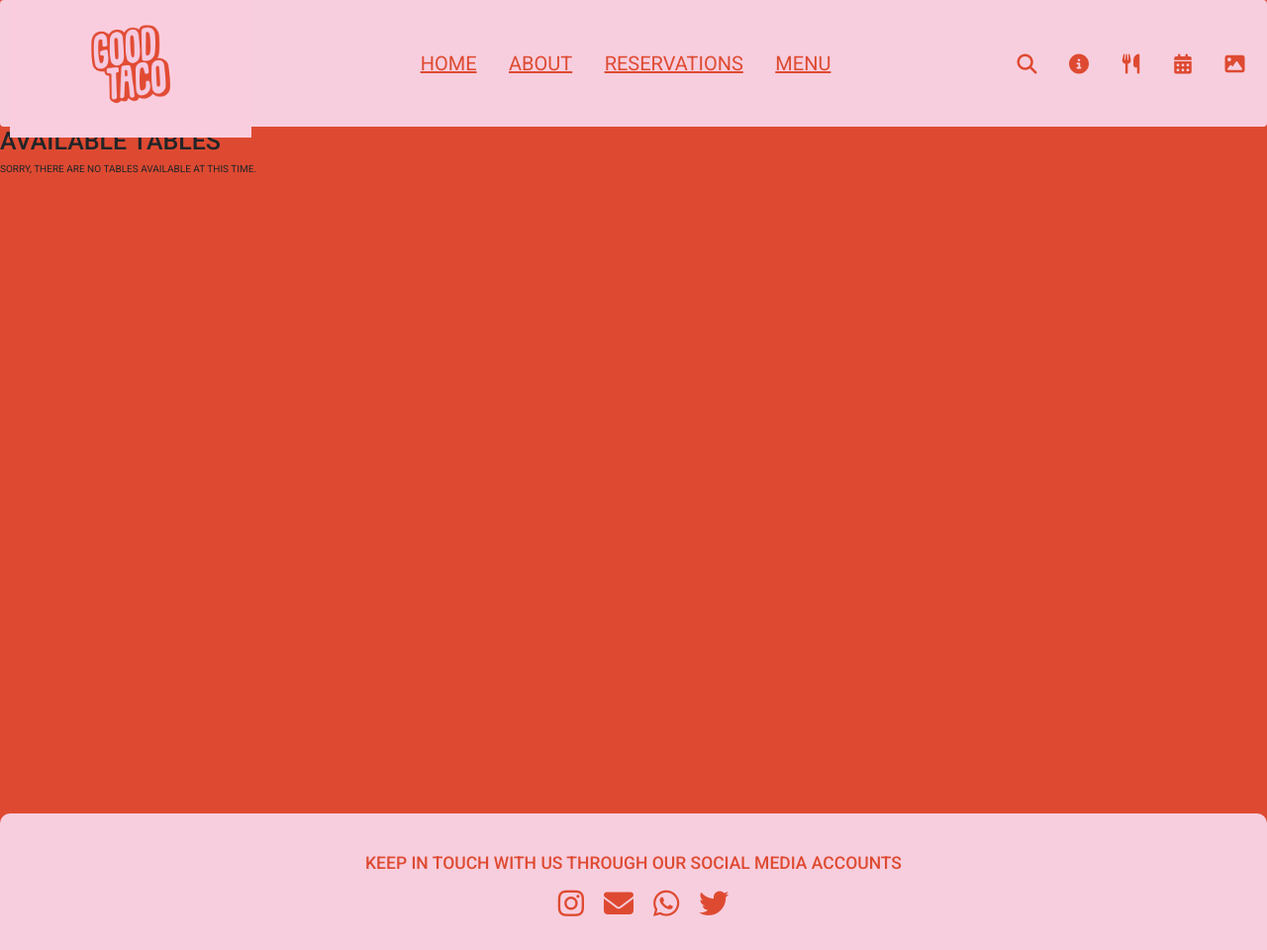
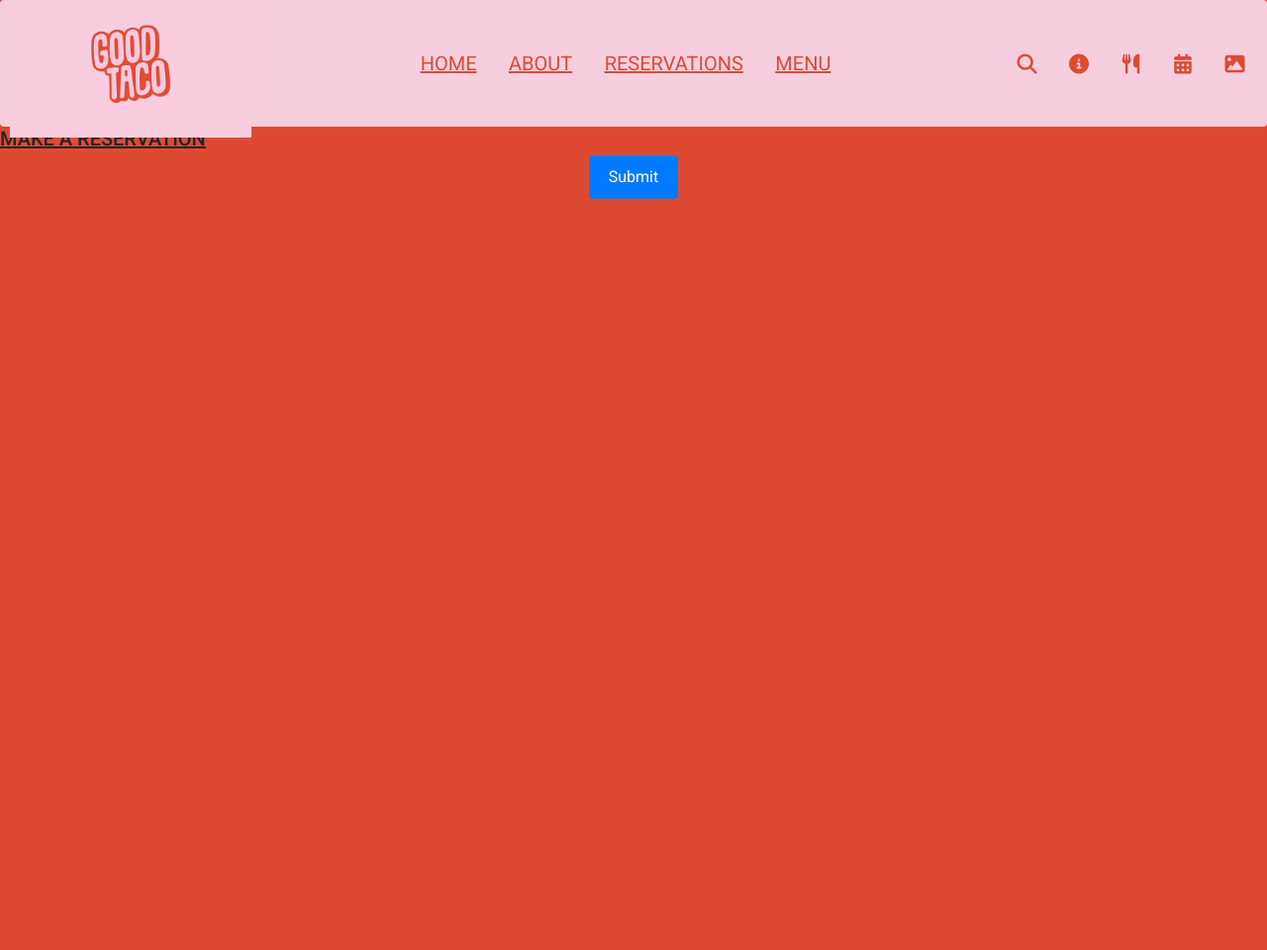
Before and after one commit to E01N/GoodTaco, a Django app: page /reservations/ in a window 1280 px wide. Shown: the whole page at 99% size. After the commit the page ends 201 px from the top, so only its background shows below. Run offline with Django 3.2, Linux system fonts and the light colour scheme; some libraries are stand-ins or nearby versions.

Commit message:
changed reservation app and display to sync better

```diff
--- a/goodtaco/settings.py
+++ b/goodtaco/settings.py
@@ -13,6 +13,7 @@ https://docs.djangoproject.com/en/3.2/ref/settings/
 from pathlib import Path
 
 import os
+
 
 # Build paths inside the project like this: BASE_DIR / 'subdir'.
 BASE_DIR = Path(__file__).resolve().parent.parent
@@ -49,6 +50,7 @@ INSTALLED_APPS = [
     'about',
     'menu',
     'reservations',
+    'crispy_forms',
 ]
 
 MIDDLEWARE = [
@@ -165,3 +167,6 @@ MEDIA_ROOT = os.path.join(BASE_DIR, 'media')
 # https://docs.djangoproject.com/en/3.2/ref/settings/#default-auto-field
 
 DEFAULT_AUTO_FIELD = 'django.db.models.BigAutoField'
+
+
+CRISPY_TEMPLATE_PACK = 'bootstrap4'
--- a/menu/templates/menu.html
+++ b/menu/templates/menu.html
@@ -67,7 +67,7 @@
       </div>
     </aside>
 </main>
-<div href="#" class="menu-btn">
-  <button href="#">BOOK A TABLE</button>
+<div href="{% url 'reservations' %}" class="menu-btn">
+  <button href="{% url 'reservations' %}">BOOK A TABLE</button>
 </div>
 {% endblock %}
--- a/reservations/templates/reservations.html
+++ b/reservations/templates/reservations.html
@@ -1,15 +1,12 @@
 {% extends 'base.html' %}
 {% load static %}
+{% load crispy_forms_tags %}
 
 {% block content %}
-  <h1>Available Tables</h1>
-  {% if tables %}
-    <ul>
-      {% for table in tables %}
-        <li><a href="{% url 'reserve_table' table.id %}">Table {{ table.number }}</a></li>
-      {% endfor %}
-    </ul>
-  {% else %}
-    <p>Sorry, there are no tables available at this time.</p>
-  {% endif %}
+  <h2>Make a Reservation</h2>
+  <form method="post">
+    {% csrf_token %}
+    {{ form|crispy }}
+    <button type="submit" class="btn btn-primary">Submit</button>
+  </form>
 {% endblock %}
--- a/reservations/urls.py
+++ b/reservations/urls.py
@@ -1,10 +1,11 @@
 from django.urls import path
 from . import views
-
+from .views import make_reservation, cancel_reservation
+from .views import ReservationsView
 
 urlpatterns = [
     path('', views.reservations, name='reservations'),
-    path('', views.reserve_table, name='reserve_table'),
-    path('<int:table_id>/', views.confirm_reservation, name='confirm_reservation'),
-    path('table/<int:table_id>/reserve/', views.reserve_table, name='reserve_table'),
+    path('make-reservation/', make_reservation, name='make_reservation'),
+    path('cancel-reservation/<int:reservation_id>/', cancel_reservation, name='cancel_reservation'),
+    path('reservations/', ReservationsView.as_view(), name='reservations'),
 ]
--- a/reservations/views.py
+++ b/reservations/views.py
@@ -1,8 +1,21 @@
-from django.shortcuts import render, redirect, get_object_or_404
-from django.urls import reverse
-from django.http import HttpResponseRedirect
-from .models import Table, Reservation
+from django.shortcuts import render, redirect
+from django.contrib import messages
+from django.utils import timezone
 from .forms import ReservationForm
+from .models import Reservation, Table
+from django.views.generic import ListView
+from django.views.generic.edit import CreateView
+
+
+class ReservationsView(ListView):
+    model = Reservation
+    template_name = 'reservations.html'
+    context_object_name = 'reservations'
+
+    def get_context_data(self, **kwargs):
+        context = super().get_context_data(**kwargs)
+        context['form'] = ReservationForm()
+        return context
 
 
 def reservations(request):
@@ -11,29 +24,28 @@ def reservations(request):
     return render(request, 'reservations.html', context)
 
 
-def reserve_table(request, table_id):
-    table = get_object_or_404(Table, id=table_id)
+def make_reservation(request):
     if request.method == 'POST':
         form = ReservationForm(request.POST)
         if form.is_valid():
-            reservation = form.save(commit=False)
-            reservation.table = table
-            reservation.save()
-            return render(request, 'reservation_confirmed.html')
+            reservation = form.save()
+            table = reservation.table
+            table.reservation = reservation
+            table.save()
+            messages.success(request, 'Your reservation has been booked.')
+            return redirect('home')
     else:
-        form = ReservationForm()
-
-    context = {'form': form, 'table': table}
-    return render(request, 'reservation_form.html', context)
+        form = ReservationForm(initial={'date': timezone.now().date()})
+    return render(request, 'reservation_error.html', {'form': form})
 
 
-def table_list(request):
-    tables = Table.objects.filter(reservation=None)
-    return render(request, 'table_list.html', {'tables': tables})
-
-
-def confirm_reservation(request, table_id):
-    table = Table.objects.get(id=table_id)
-    # Perform reservation confirmation logic here
-    context = {'table': table}
-    return render(request, 'reservation_confirmed.html', context)
+def cancel_reservation(request, reservation_id):
+    reservation = Reservation.objects.get(pk=reservation_id)
+    if request.method == 'POST':
+        reservation.cancelled = True
+        reservation.table.reservation = None
+        reservation.table.save()
+        reservation.save()
+        messages.success(request, 'Your reservation has been cancelled.')
+        return redirect('home')
+    return render(request, 'cancel_reservation.html', {'reservation': reservation})
--- a/static/css/base.css
+++ b/static/css/base.css
@@ -296,13 +296,14 @@ header .icons #menu{
 }
 /*about section end*/
 
+/*footer section start*/
 footer{
-  position: absolute;
-  bottom: -20vh;
+  position: relative;
+  bottom: 0;
   left: 0;
   right: 0;
-  border-radius: 10px 10px 0 0;
-  background: var(--light-color);
+  border-radius: 10px;
+  background: rgb(220, 170, 196);
   height: auto;
   width: 100%;
   padding-top: 40px;
@@ -475,67 +476,54 @@ footer{
 /*menu section end*/
 
 /* reservation section start */
-.form-container {
-  background-color: #f2f2f2;
-  padding: 20px;
-  border-radius: 5px;
+form {
+  max-width: 600px;
+  margin: 0 auto;
+  display: flex;
+  flex-direction: column;
+  align-items: center;
 }
 
-.form-label {
-  font-weight: bold;
+label {
+  font-size: 18px;
+  margin-bottom: 10px;
+  display: block;
 }
 
-.form-control {
-  border-radius: 0;
+.reserve-text {
+  margin-top: -1rem;
+  text-decoration: underline;
+  color: var(--light-color);
 }
 
-select[name="table_number"] {
-  padding: 8px 12px;
+input[type="text"],
+input[type="email"],
+input[type="tel"],
+input[type="number"],
+input[type="date"],
+input[type="time"] {
+  width: 100%;
+  padding: 10px;
+  margin-bottom: 20px;
+  border: 1px solid #ccc;
   border-radius: 4px;
-  border: 1px solid #ccc;
-  font-size: 16px;
-  color: #444;
-  background-color: #fff;
-  width: 100%;
-  max-width: 300px;
 }
 
-select[name="table_number"] option {
-  padding: 8px 12px;
+button[type="submit"] {
+  background-color: #007bff;
+  color: #fff;
+  border: none;
+  padding: 10px 20px;
   font-size: 16px;
-  color: #444;
-  background-color: #fff;
+  border-radius: 4px;
+  cursor: pointer;
+  transition: all 0.3s ease;
 }
 
-select[name="table_number"]:focus {
-  outline: none;
-  border-color: #5B9DD9;
-  box-shadow: 0 0 3px #5B9DD9;
+button[type="submit"]:hover {
+  background-color: #0062cc;
 }
 
-select.form-select {
-  padding: 8px 16px;
-  background-color: #f2f2f2;
-  font-size: 16px;
-  border-radius: 4px;
-  border: 1px solid #ccc;
-  width: 100%;
-}
-
-
-.form-submit {
-  margin-top: 20px;
-  background-color: #007bff;
-  border: none;
-  border-radius: 5px;
-  color: white;
-  padding: 10px 20px;
-  cursor: pointer;
-}
-
-.form-submit:hover {
-  background-color: #0069d9;
-}
 
 /* reservation section start */
 
--- a/templates/base.html
+++ b/templates/base.html
@@ -52,19 +52,6 @@
         </div>
 
     </header>
-
-    <footer>
-        <div class="footer-content" id="footer">
-            <h3>keep in touch with us through our social media accounts</h3>
-            <ul class="socials">
-                <li><a href="https://www.instagram.com/" target="_blank"><i class="fa-brands fa-instagram"></i></a></li>
-                <li><a href="http://mail.google.com/mail?hl=en" target="_blank"><i class="fa-solid fa-envelope"></i></a></li>
-                <li><a href="https://www.whatsapp.com/" target="_blank"><i class="fa-brands fa-whatsapp"></i></a></li>
-                <li><a href="https://www.twitter.com/" target="_blank"><i class="fa-brands fa-twitter"></i></a></li>
-            </ul>
-        </div>
-    </footer>
-
     {% if messages %}
         <div class="message-container"></div>
     {% endif %}
@@ -73,6 +60,17 @@
     {% endblock %}
 
     {% block content %}
+        <footer>
+            <div class="footer-content" id="footer">
+                <h3>keep in touch with us through our social media accounts</h3>
+                <ul class="socials">
+                    <li><a href="https://www.instagram.com/" target="_blank"><i class="fa-brands fa-instagram"></i></a></li>
+                    <li><a href="http://mail.google.com/mail?hl=en" target="_blank"><i class="fa-solid fa-envelope"></i></a></li>
+                    <li><a href="https://www.whatsapp.com/" target="_blank"><i class="fa-brands fa-whatsapp"></i></a></li>
+                    <li><a href="https://www.twitter.com/" target="_blank"><i class="fa-brands fa-twitter"></i></a></li>
+                </ul>
+            </div>
+        </footer>
     {% endblock %}
 
     {% block postloadjs %}
```
Also changed, not shown: reservations/admin.py (+12 -2 lines), reservations/forms.py (+11 -15 lines), reservations/models.py (+9 -13 lines), reservations/templates/cancel_reservation.html (added, +12 -0 lines), reservations/templates/reservation_confirmed.html (+29 -2 lines), reservations/templates/reservation_error.html (added, +38 -0 lines), reservations/templates/reservation_form.html (deleted, +0 -7 lines), reservations/migrations/0007_auto_20230228_1625.py (added), reservations/migrations/0008_auto_20230228_1908.py (added).
